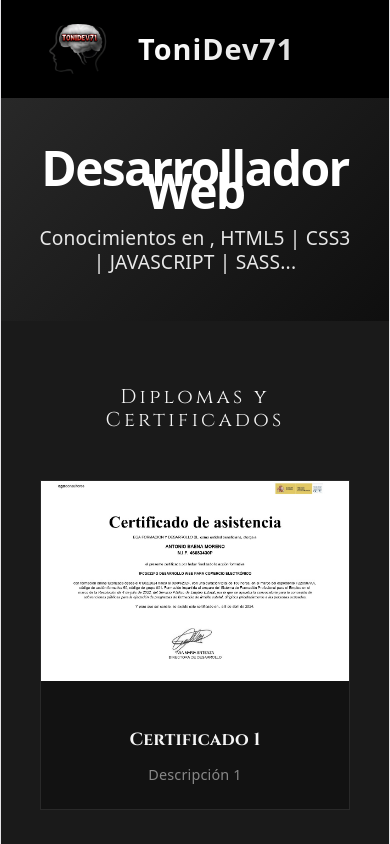
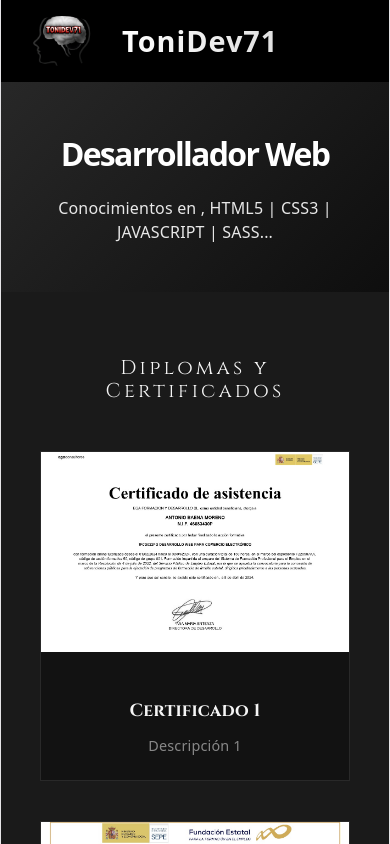
Before and after one commit to tonidev71/mi-repositorio-, a React (Vite) app: page / in a window 390 px wide. Shown: the top 844 px of the page. Built offline with nearby package versions, Linux system fonts and the light colour scheme.

Commit message:
ajustes resposive hero

```diff
--- a/src/components/Hero.css
+++ b/src/components/Hero.css
@@ -77,3 +77,21 @@
   color: rgba(255, 255, 255, 0.9);
   margin: 0; /* Asegura que no tenga márgenes extra */
 }
+/* --- AJUSTES PARA MÓVILES (Pantallas menores a 768px) --- */
+@media (max-width: 768px) {
+
+  .hero-title {
+    font-size: 2rem;       /* Reducimos el tamaño de la letra */
+    line-height: 1.2;      /* Aumentamos un poco el interlineado para que no se monten las letras */
+    gap: 5px;              /* Reducimos el espacio entre elementos */
+  }
+
+  .hero-subtitle {
+    font-size: 1rem;       /* Subtítulo un poco más pequeño en móvil */
+    padding: 0 1rem;       /* Añadimos un poco de aire a los lados */
+  }
+
+  .hero-header {
+    padding: 1rem;         /* Reducimos el padding de la cabecera en móvil */
+  }
+}
```
